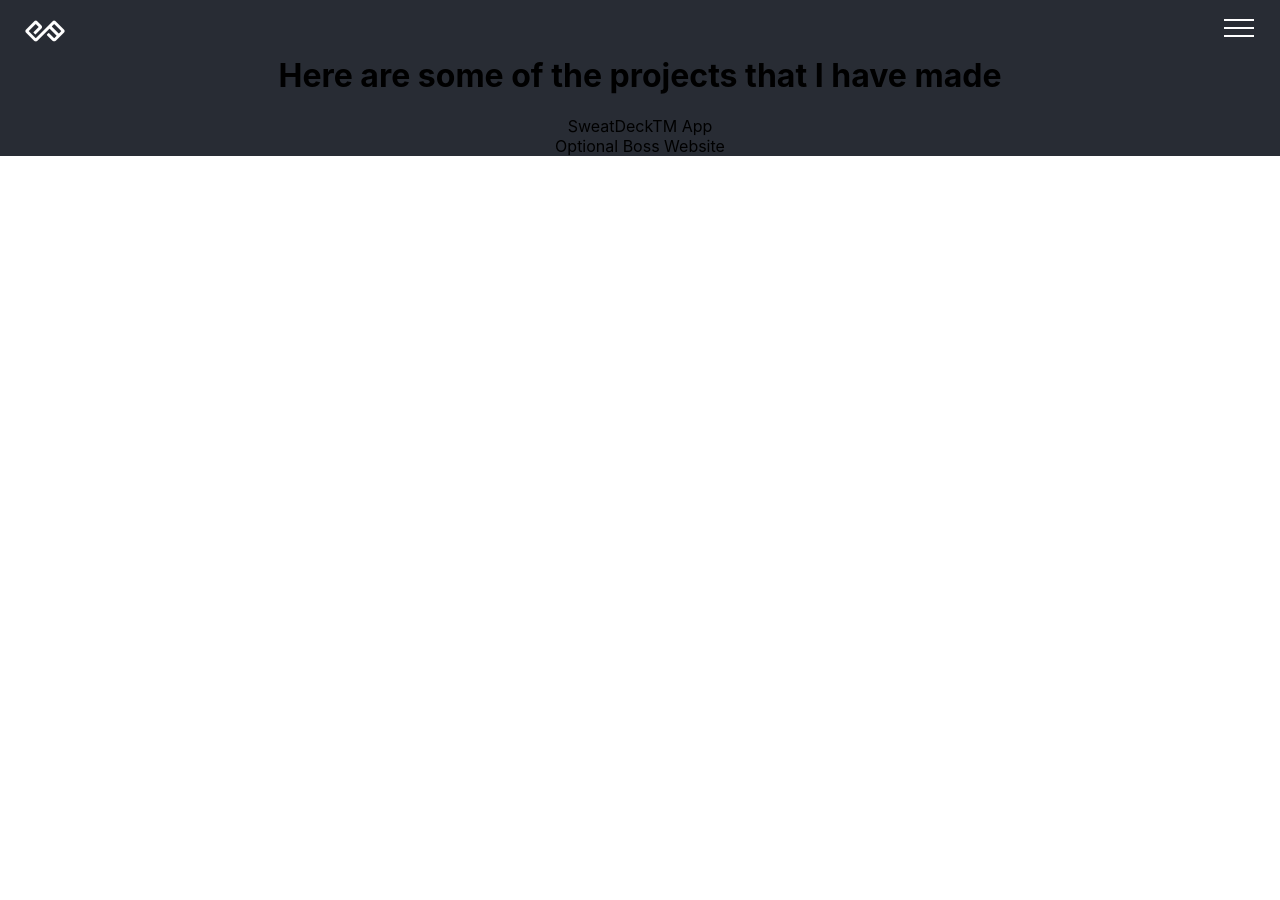
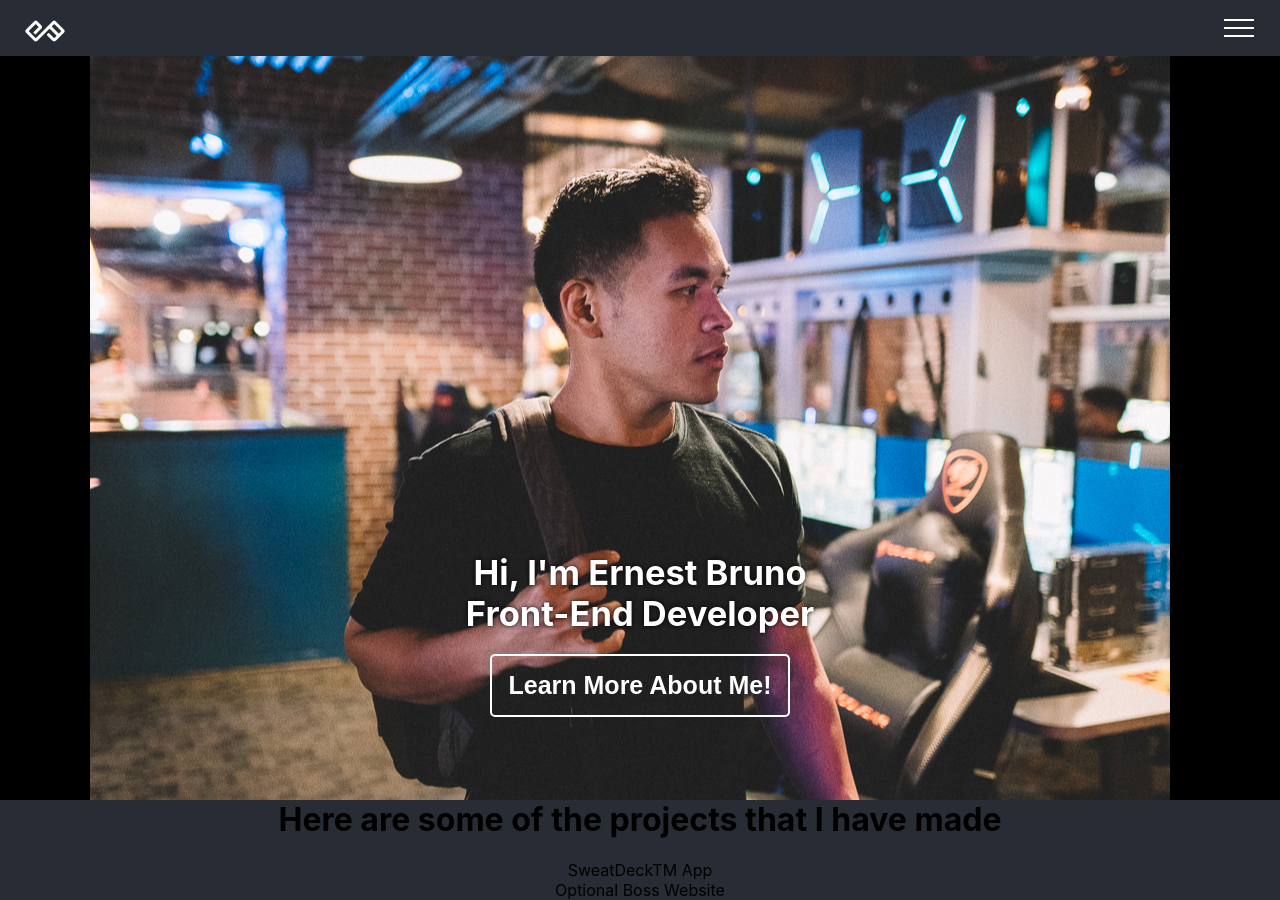
Before and after one commit to nexticodes/portfolio1, a React (Create React App) app in the folder client/: page / in a window 1280 px wide. Before the commit the page ends 800 px from the top, so only its background shows below. Built offline with nearby package versions, Linux system fonts and the light colour scheme.

Commit message:
Fill in welcome page and import all the other components that I might need.

```diff
--- a/client/src/components/Welcome/Welcome.css
+++ b/client/src/components/Welcome/Welcome.css
@@ -0,0 +1,34 @@
+.welcome {
+    display: flex;
+    width: 100%;
+    flex-direction: row;
+    background: black;
+}
+
+.welcome__picture{
+    background-image: url('./../../assets/image0.jpg');
+    background-repeat: no-repeat;
+    background-position: 45% 40%;
+    width: 100vw;
+    height: 93vh;
+    color: white;
+    text-shadow: 0px 0px 5px black;
+    font-size: 23px;
+}
+
+.welcome__text{
+    margin-top: 62vh;
+    display: flex;
+    flex-direction: column;
+    align-items: center;
+}
+
+.welcome__text h2{
+    margin: 0;
+}
+
+
+.welcome__text button {
+    margin-top: 20px;
+    width: 300px;
+}
--- a/client/src/components/Welcome/Welcome.js
+++ b/client/src/components/Welcome/Welcome.js
@@ -1,9 +1,17 @@
 import React from 'react';
+
+import './Welcome.css';
 
 const Welcome = () => {
     return (
-    <div>
-
+    <div className='welcome'>
+        <div className='welcome__picture'>
+            <div className='welcome__text'>
+                <h2>Hi, I'm Ernest Bruno</h2>
+                <h2>Front-End Developer</h2>
+                <button>Learn More About Me!</button>
+            </div>
+        </div>
     </div>
     );
 };
```
